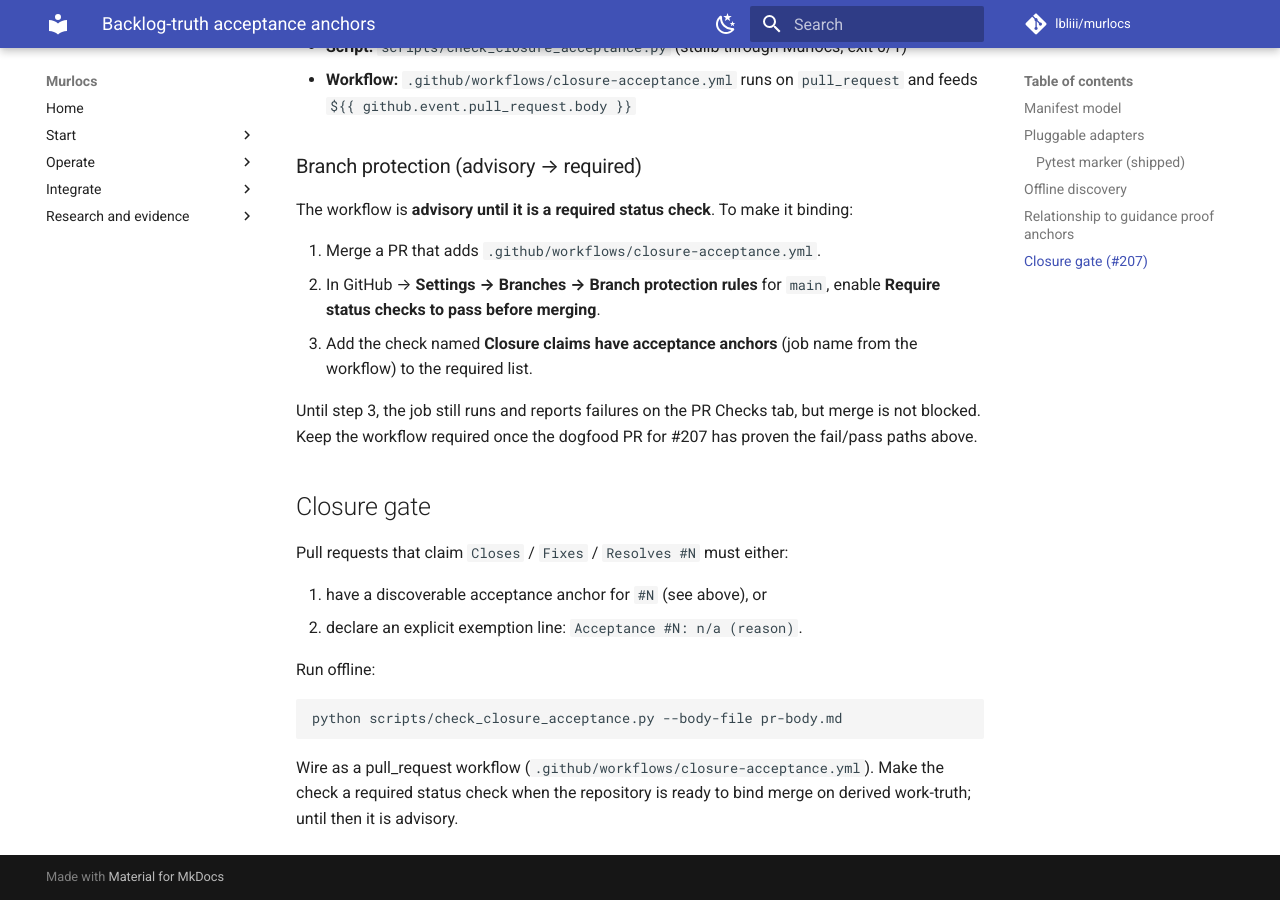
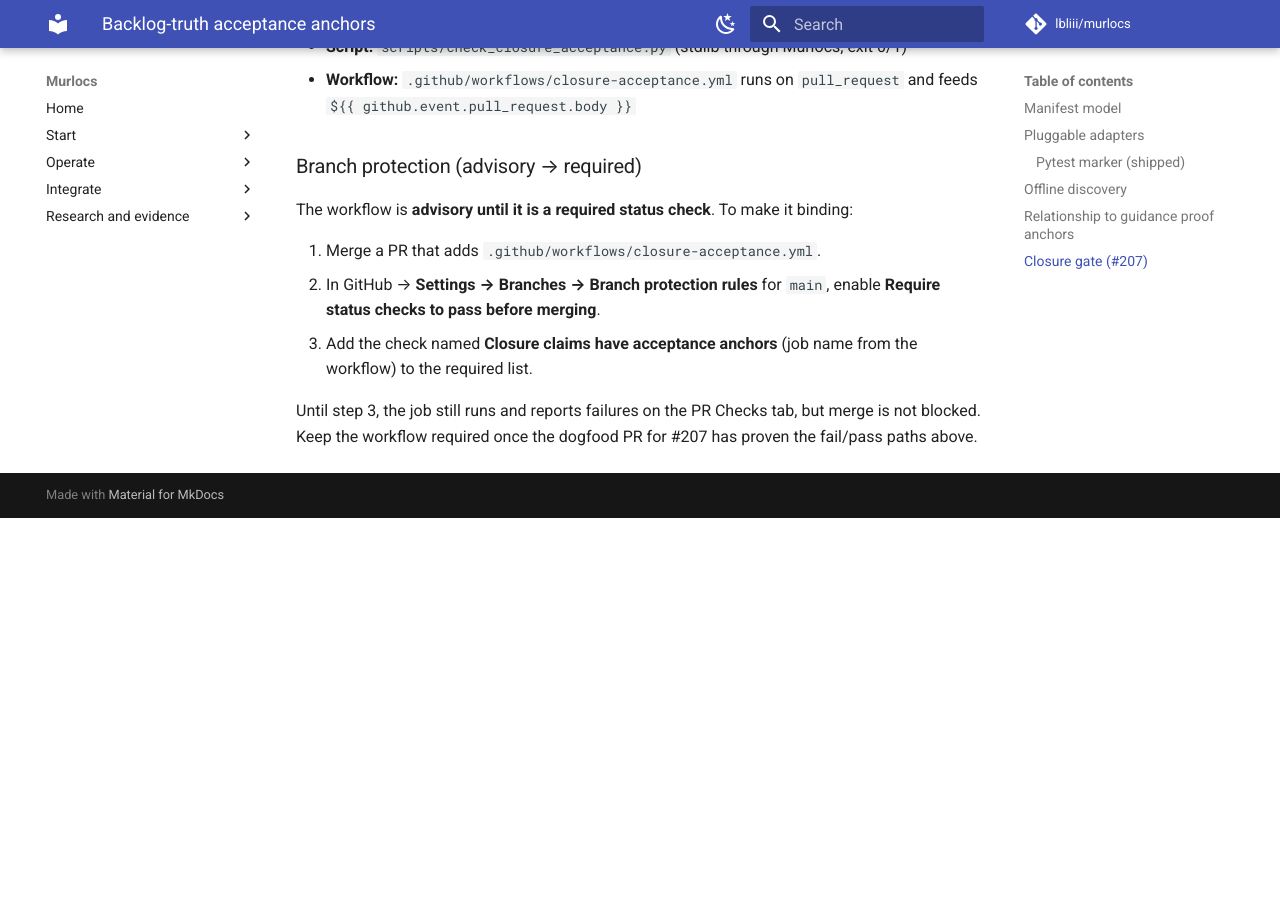
Before and after one commit to lbliii/murlocs, an MkDocs documentation site: the page built from docs/backlog-truth.md, in a window 1280 px wide and 900 px high, scrolled down 2895 px. Built offline with MkDocs 1.6.1 and Material for MkDocs 9.7.7, drawn with Linux system fonts in a browser that asks for light colours; comment, search, counter and statistics services are not loaded; after the commit the page ends 3413 px from its top, so only the background shows below that.

Commit message:
Polish closure-gate docs and formatting (#207)
Remove a duplicated backlog-truth section and apply ruff format to the
closure acceptance library helpers.

Co-authored-by: Lawrence Lane <lbliii@users.noreply.github.com>

````diff
--- a/docs/backlog-truth.md
+++ b/docs/backlog-truth.md
@@ -127,18 +127,3 @@ binding:
 Until step 3, the job still runs and reports failures on the PR Checks tab, but
 merge is not blocked. Keep the workflow required once the dogfood PR for #207
 has proven the fail/pass paths above.
-
-## Closure gate
-
-Pull requests that claim `Closes` / `Fixes` / `Resolves #N` must either:
-
-1. have a discoverable acceptance anchor for `#N` (see above), or
-2. declare an explicit exemption line: `Acceptance #N: n/a (reason)`.
-
-Run offline:
-
-```bash
-python scripts/check_closure_acceptance.py --body-file pr-body.md
-```
-
-Wire as a pull_request workflow (`.github/workflows/closure-acceptance.yml`). Make the check a required status check when the repository is ready to bind merge on derived work-truth; until then it is advisory.
````
Also changed, not shown: 1 other file.
